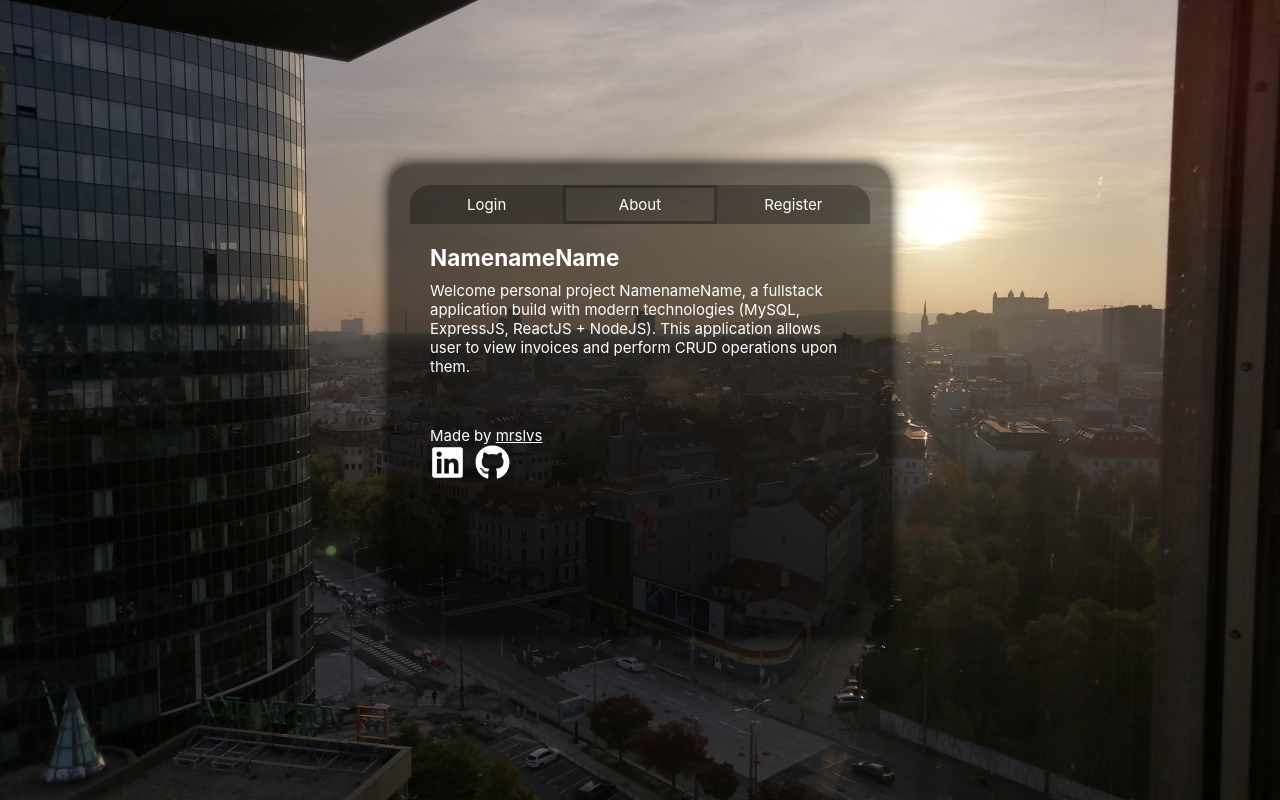
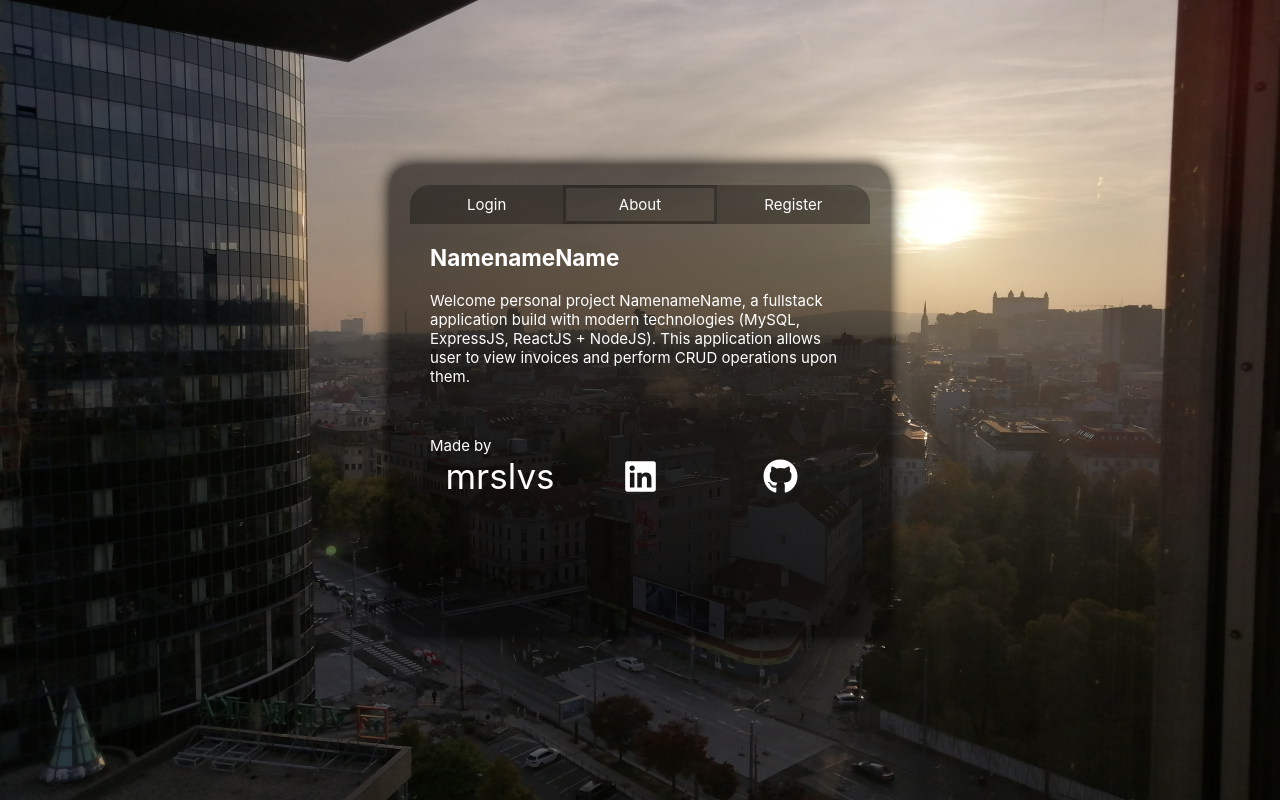
Before and after one commit to mrslvs/invoicing, a React (Create React App) app in the folder frontend/: page / in a window 1280 px wide. Both pictures are taken after a click on the button "About". Built offline with nearby package versions, Linux system fonts and the light colour scheme.

Commit message:
refactor styling (about page)

```diff
--- a/frontend/src/css/Home.css
+++ b/frontend/src/css/Home.css
@@ -122,16 +122,8 @@
     background-color: rgba(152, 99, 0, 0.7);
 }
 
-.martop {
-    margin-top: 3rem;
-}
-
 .marbot {
     margin-bottom: 3rem;
-}
-
-.marle {
-    margin-left: 1rem;
 }
 
 .register-form > .hint {
@@ -153,28 +145,31 @@
 }
 
 .about-section > h1 {
-    margin-bottom: 1rem;
+    margin-bottom: 2rem;
 }
 
 .about-section > footer {
     margin-top: 5rem;
+}
 
-    display: flex;
-    flex-direction: column;
+.grid-container {
+    display: grid;
+    grid-template-columns: 1fr 1fr 1fr;
+    align-items: center;
 }
 
 .about-link {
     color: white;
-    /* text-decoration: none; */
+    text-decoration: none;
+    font-size: 3.5rem;
+
+    display: flex;
+    justify-content: center;
 }
 
 .about-link:hover {
     transition: color 0.5s;
     color: turquoise;
-}
-
-.about-link-logo {
-    font-size: 3.5rem;
 }
 
 .error-message {
--- a/frontend/src/home/About.js
+++ b/frontend/src/home/About.js
@@ -10,19 +10,28 @@ const About = () => {
                 technologies (MySQL, ExpressJS, ReactJS + NodeJS). This application allows user to
                 view invoices and perform CRUD operations upon them.
             </main>
+
             <footer>
+                Made by{' '}
+                <div className="grid-container">
                     <div>
-                    Made by{' '}
                         <a href="#" className="about-link">
                             mrslvs
                         </a>
-                    <br />
-                    <a href="#" className="about-link about-link-logo ">
+                    </div>
+                    <div>
+                        <a
+                            href="https://www.linkedin.com/in/miroslav-sekerka/"
+                            className="about-link "
+                        >
                             <FaLinkedin />
                         </a>
-                    <a href="#" className="about-link about-link-logo marle">
+                    </div>
+                    <div>
+                        <a href="https://github.com/mrslvs" className="about-link ">
                             <FaGithub />
                         </a>
+                    </div>
                 </div>
             </footer>
         </article>
```
Lines whose indentation alone changed are shown as unchanged.
